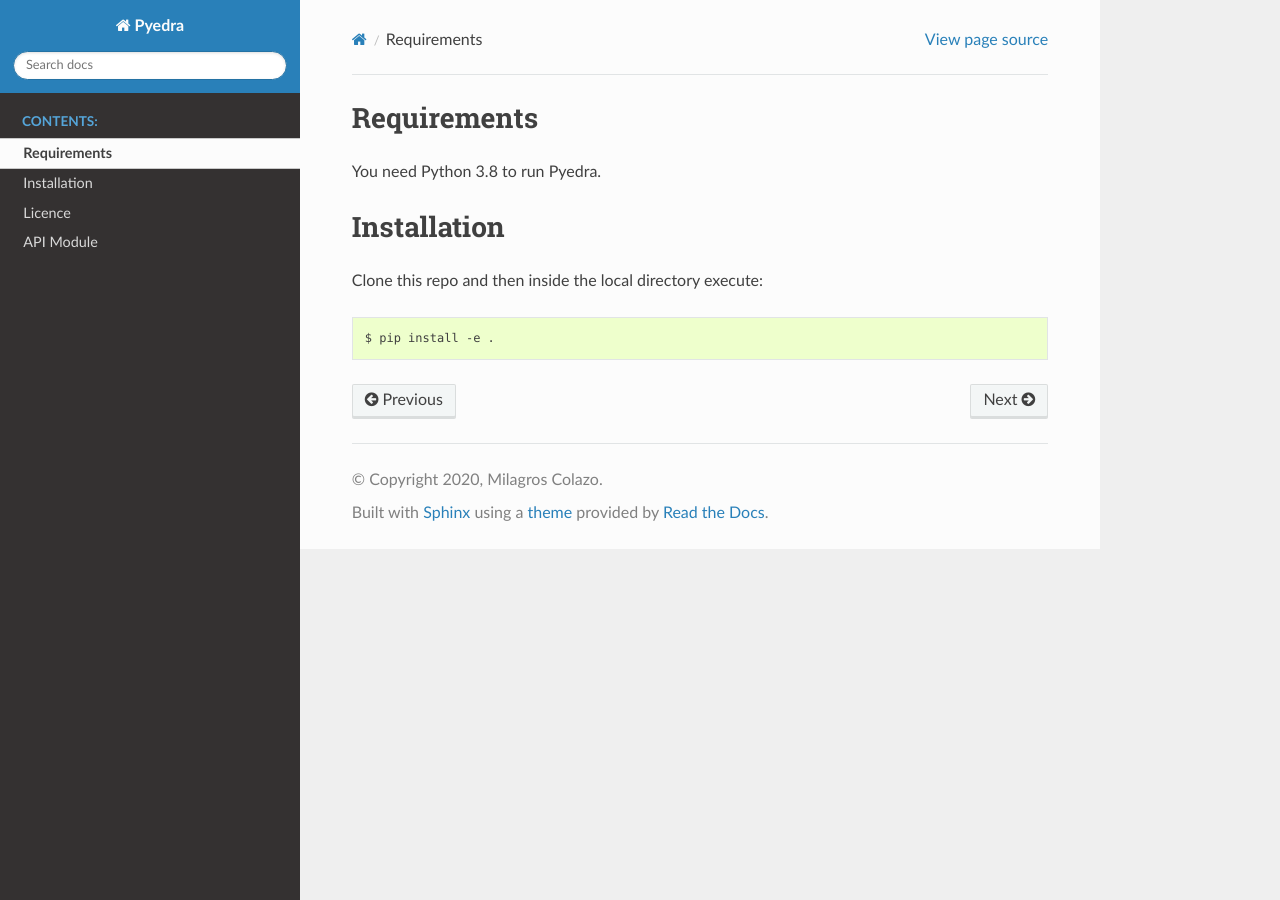
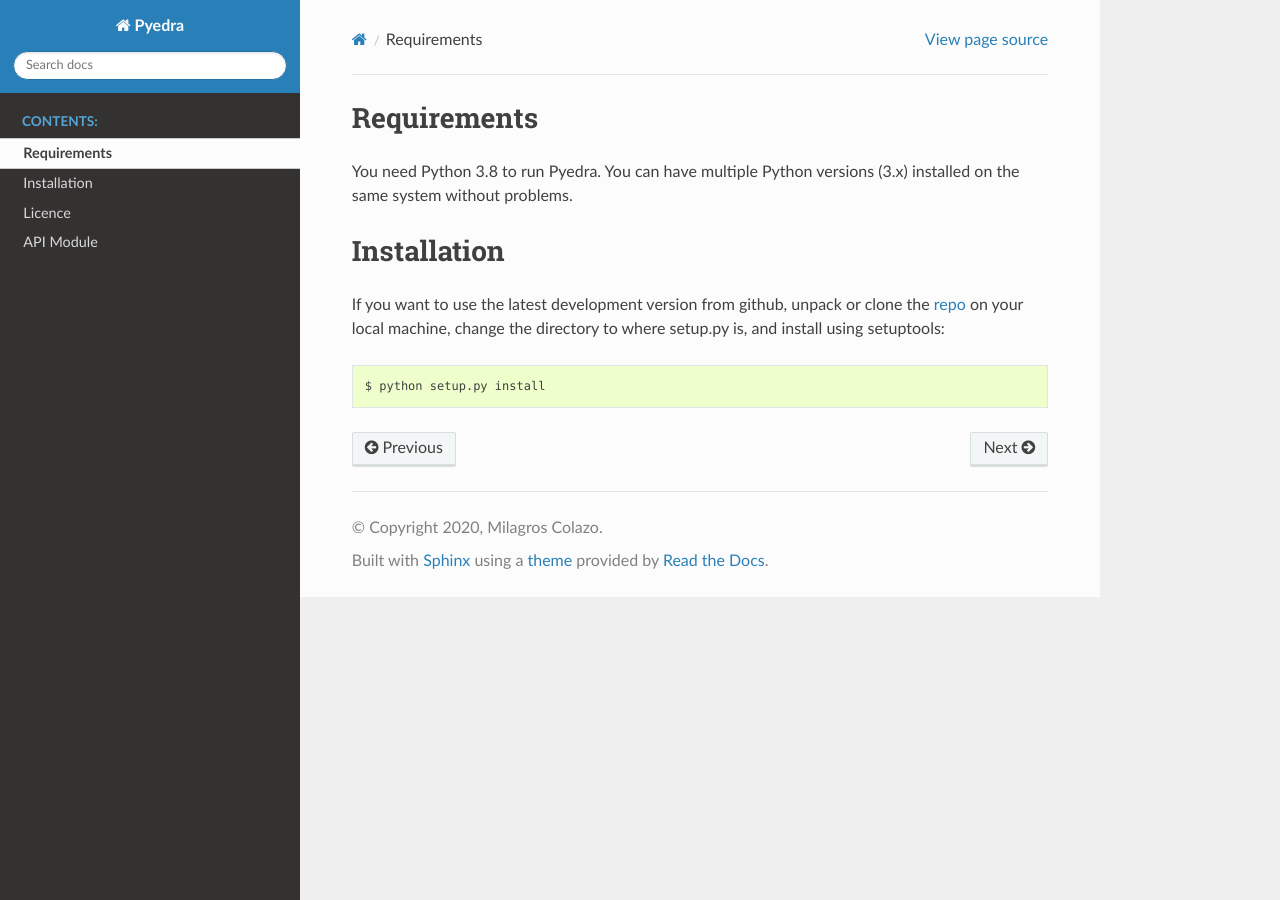
Before and after one commit to milicolazo/Pyedra, a Sphinx documentation site: the page built from docs/source/installation.rst, in a window 1280 px wide. Built offline with Sphinx 7.4.7 and the Read the Docs theme 2.0.0, drawn with Linux system fonts in a browser that asks for light colours.

Commit message:
improve installation tutorial

```diff
--- a/docs/source/installation.rst
+++ b/docs/source/installation.rst
@@ -1,11 +1,12 @@
 Requirements
 ------------
 
-You need Python 3.8 to run Pyedra.
+You need Python 3.8 to run Pyedra. You can have multiple Python versions (3.x) installed on the same system without problems.
 
 Installation
 ------------
 
-Clone this repo and then inside the local directory execute::
+If you want to use the latest development version from github, unpack or clone the `repo <https://github.com/milicolazo/Pyedra>`_ on your local machine,
+change the directory to where setup.py is, and install using setuptools::
 
-        $ pip install -e .
+    $ python setup.py install
```
